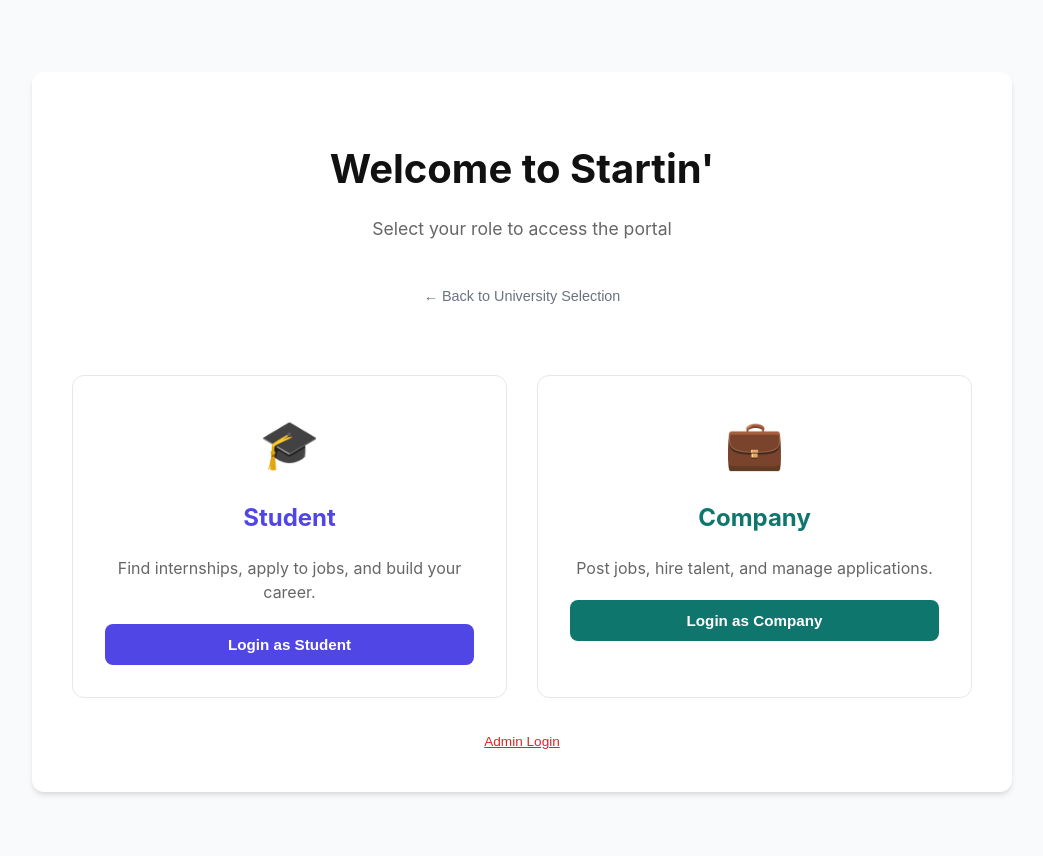
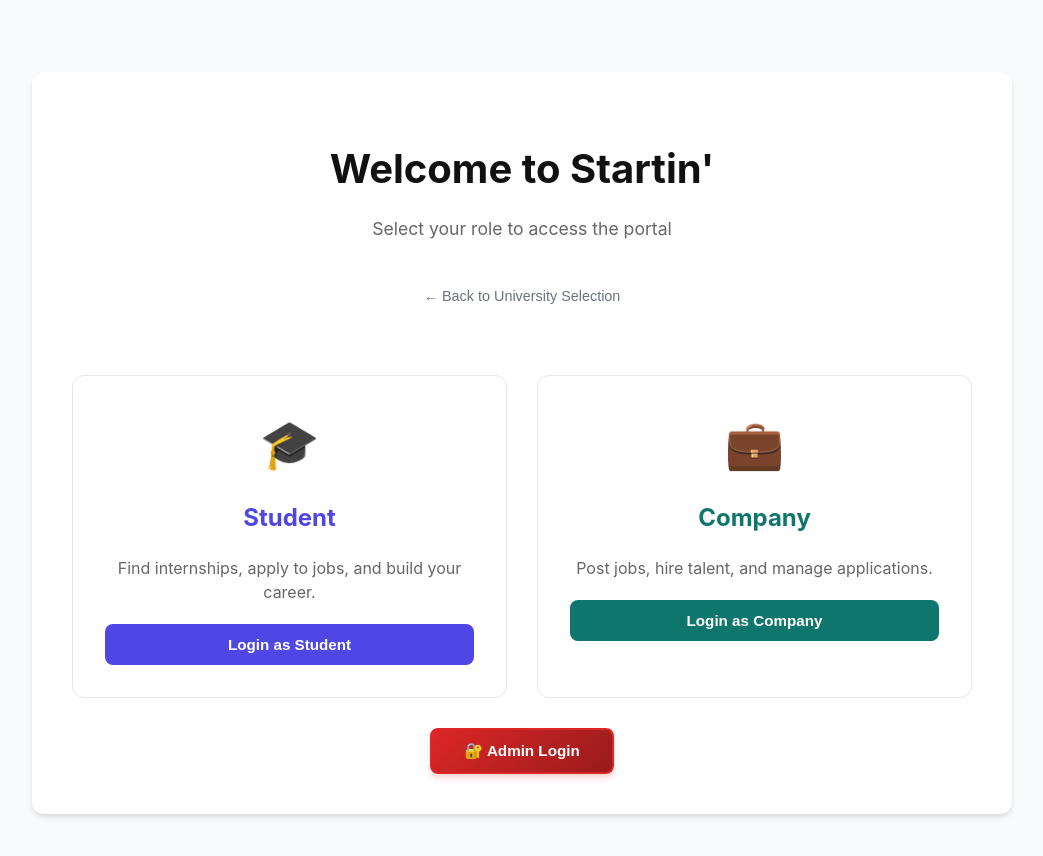
Before and after one commit to kpranat/STARTIN-V2.0, a React app in the folder frontend/: page /role-selection in a window 1280 px wide. Shown: the top 856 px of the page, without its empty margins (118-1161 px from the left). Built offline with nearby package versions, Linux system fonts and the light colour scheme; the HTML template or start-up script is replaced by a standard one.

Commit message:
access admin directly from university page

```diff
--- a/frontend/src/pages/Landing.tsx
+++ b/frontend/src/pages/Landing.tsx
@@ -45,20 +45,32 @@ const Landing: React.FC = () => {
           </div>
         </div>
 
-        {/* Admin Login Link */}
+        {/* Admin Login Button */}
         <div style={{ marginTop: '30px', textAlign: 'center' }}>
           <button
             onClick={() => navigate('/admin/login')}
             style={{
-              background: 'none',
-              border: 'none',
-              color: '#dc2626',
+              background: 'linear-gradient(135deg, #dc2626 0%, #991b1b 100%)',
+              border: '2px solid #dc2626',
+              color: 'white',
+              padding: '12px 32px',
+              borderRadius: '8px',
               cursor: 'pointer',
-              fontSize: '0.85rem',
-              textDecoration: 'underline'
+              fontSize: '0.95rem',
+              fontWeight: '600',
+              boxShadow: '0 4px 6px rgba(220, 38, 38, 0.2)',
+              transition: 'all 0.3s ease',
+            }}
+            onMouseEnter={(e) => {
+              e.currentTarget.style.transform = 'translateY(-2px)';
+              e.currentTarget.style.boxShadow = '0 6px 12px rgba(220, 38, 38, 0.3)';
+            }}
+            onMouseLeave={(e) => {
+              e.currentTarget.style.transform = 'translateY(0)';
+              e.currentTarget.style.boxShadow = '0 4px 6px rgba(220, 38, 38, 0.2)';
             }}
           >
-            Admin Login
+            🔐 Admin Login
           </button>
         </div>
       </div>
--- a/frontend/src/pages/UniversitySelect.tsx
+++ b/frontend/src/pages/UniversitySelect.tsx
@@ -219,6 +219,35 @@ const UniversitySelect = () => {
           <p>No university found. Contact admin to add your university.</p>
         )}
       </div>
+
+      {/* Admin Login Button */}
+      <div style={{ marginTop: '40px', textAlign: 'center' }}>
+        <button
+          onClick={() => navigate('/admin/login')}
+          style={{
+            background: 'linear-gradient(135deg, #dc2626 0%, #991b1b 100%)',
+            border: '2px solid #dc2626',
+            color: 'white',
+            padding: '12px 32px',
+            borderRadius: '8px',
+            cursor: 'pointer',
+            fontSize: '0.95rem',
+            fontWeight: '600',
+            boxShadow: '0 4px 6px rgba(220, 38, 38, 0.2)',
+            transition: 'all 0.3s ease',
+          }}
+          onMouseEnter={(e) => {
+            e.currentTarget.style.transform = 'translateY(-2px)';
+            e.currentTarget.style.boxShadow = '0 6px 12px rgba(220, 38, 38, 0.3)';
+          }}
+          onMouseLeave={(e) => {
+            e.currentTarget.style.transform = 'translateY(0)';
+            e.currentTarget.style.boxShadow = '0 4px 6px rgba(220, 38, 38, 0.2)';
+          }}
+        >
+          🔐 Admin Login
+        </button>
+      </div>
     </div>
   );
 };
```
